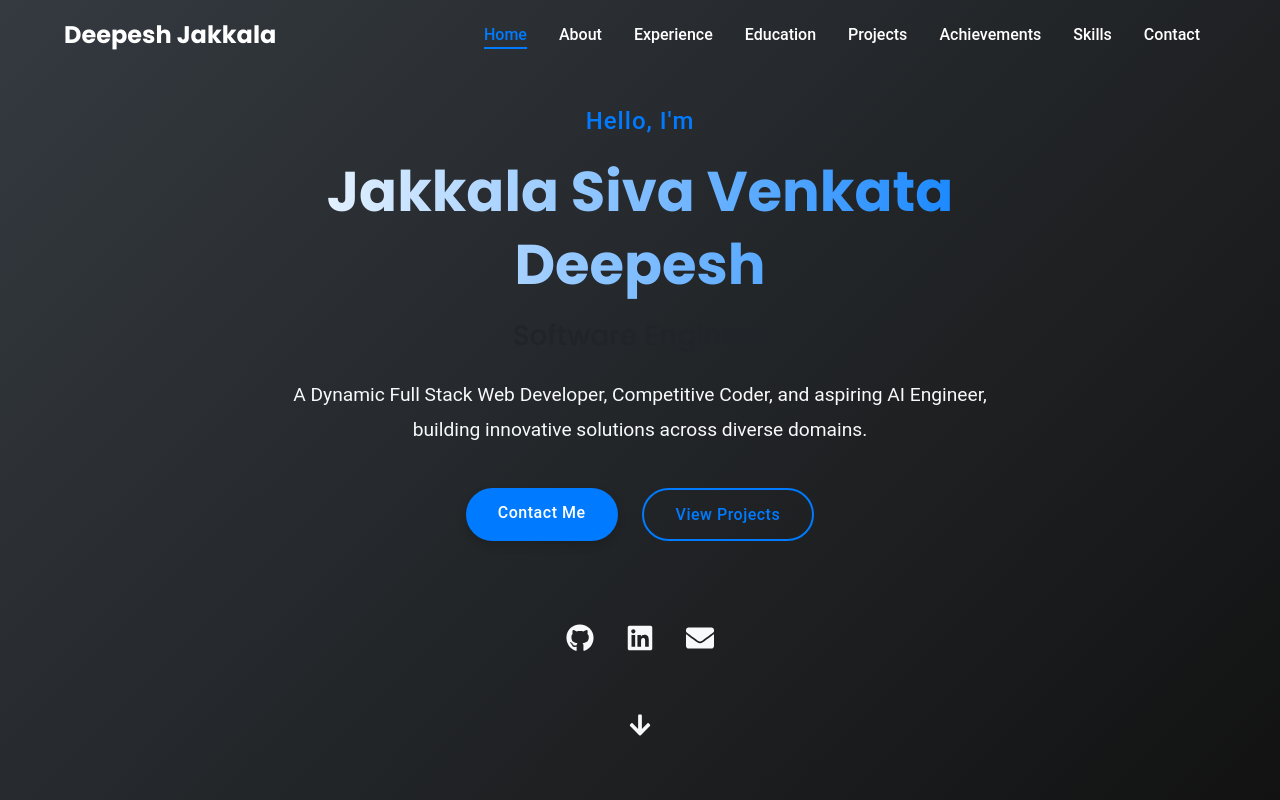
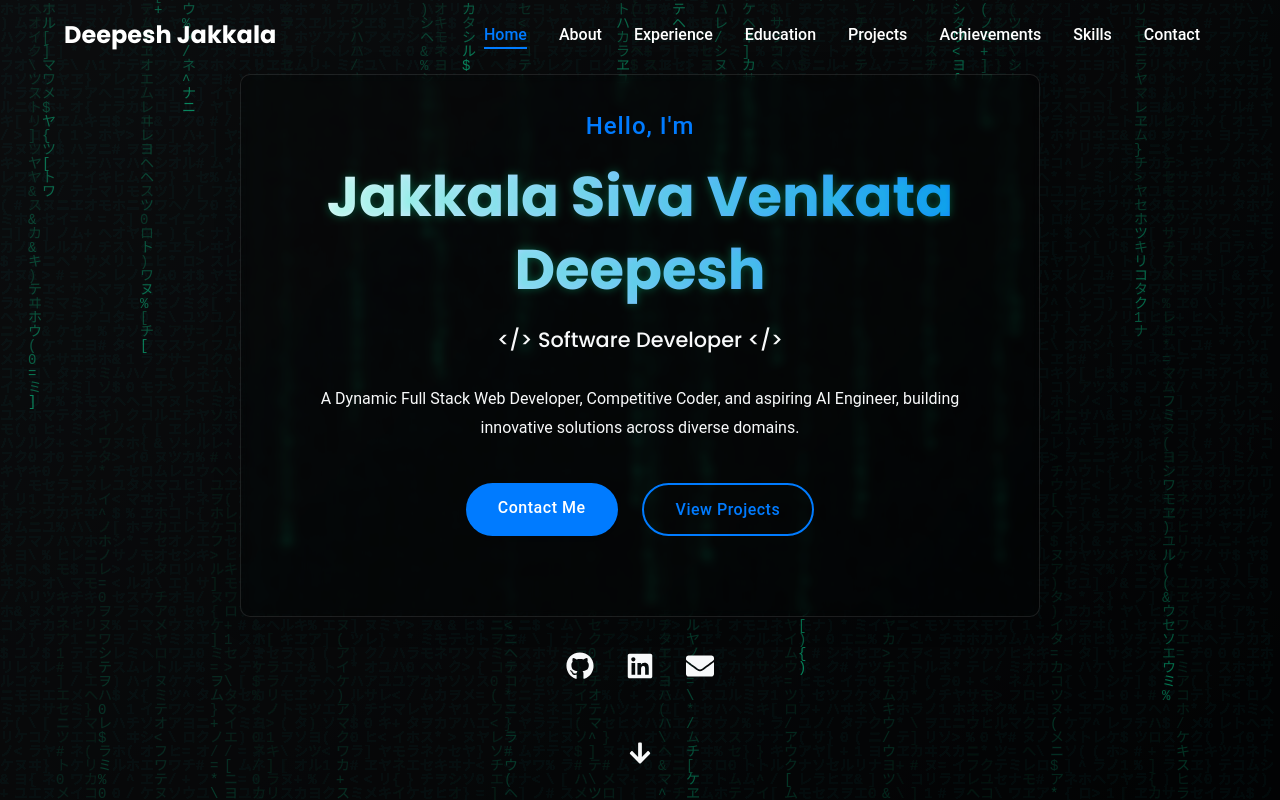
Before and after one commit to DeepeshDragoneel/Portfolio, a React (Create React App) app: page / in a window 1280 px wide. Shown: the top 800 px of the page. Built offline with nearby package versions, Linux system fonts and the light colour scheme; no server answers.

Commit message:
checkpoint-2

```diff
--- a/src/components/Hero/hero.jsx
+++ b/src/components/Hero/hero.jsx
@@ -1,100 +1,102 @@
-import React from "react";
+import React, { useEffect, useRef } from "react";
 import { Link } from "react-scroll";
 import { FaGithub, FaLinkedin, FaEnvelope, FaArrowDown } from "react-icons/fa";
-import Particles from "react-tsparticles";
 import "./hero.scss";
 
 const Hero = () => {
-    const particlesOptions = {
-        background: {
-            color: {
-                value: "transparent",
-            },
-        },
-        fpsLimit: 60,
-        interactivity: {
-            events: {
-                onClick: {
-                    enable: true,
-                    mode: "push",
-                },
-                onHover: {
-                    enable: true,
-                    mode: "repulse",
-                    distance: 100,
-                },
-                resize: true,
-            },
-            modes: {
-                push: {
-                    quantity: 4,
-                },
-                repulse: {
-                    distance: 100,
-                    duration: 0.4,
-                },
-            },
-        },
-        particles: {
-            color: {
-                value: "#ffffff",
-            },
-            links: {
-                color: "#ffffff",
-                distance: 150,
-                enable: true,
-                opacity: 0.3,
-                width: 1,
-                triangles: {
-                    enable: false,
-                    opacity: 0.1,
-                },
-            },
-            move: {
-                direction: "none",
-                enable: true,
-                outMode: "bounce",
-                random: false,
-                speed: 2,
-                straight: false,
-                attract: {
-                    enable: false,
-                    rotateX: 600,
-                    rotateY: 1200,
-                },
-            },
-            number: {
-                density: {
-                    enable: true,
-                    area: 800,
-                },
-                value: 50,
-            },
-            opacity: {
-                value: 0.4,
-                random: true,
-            },
-            shape: {
-                type: "circle",
-            },
-            size: {
-                random: true,
-                value: 4,
-                animation: {
-                    enable: true,
-                    speed: 3,
-                    minimumValue: 0.1,
-                    sync: false,
-                },
-            },
-        },
-        detectRetina: true,
-    };
+    const canvasRef = useRef(null);
+
+    useEffect(() => {
+        const canvas = canvasRef.current;
+        const ctx = canvas.getContext("2d");
+        let width = (canvas.width = window.innerWidth);
+        let height = (canvas.height = window.innerHeight);
+
+        // Matrix characters - mix of symbols and digits
+        const characters =
+            "01アイウエオカキクケコサシスセソタチツテトナニヌネノハヒフヘホマミムメモヤユヨラリルレロワヰヱヲ<>/\\[]{}#$%^&*()+=".split(
+                ""
+            );
+
+        const fontSize = 14;
+        const columns = Math.floor(width / fontSize);
+
+        // Array to store the position of each character
+        const drops = [];
+        for (let i = 0; i < columns; i++) {
+            drops[i] = Math.floor(Math.random() * -100);
+        }
+
+        // Function to calculate the brightness for a column
+        const getBrightness = (column) => {
+            // Characters at the front should be brighter
+            return 0.3 + Math.random() * 0.3;
+        };
+
+        // Drawing the characters
+        function draw() {
+            // Set background with alpha to create trail effect
+            ctx.fillStyle = "rgba(10, 10, 15, 0.05)";
+            ctx.fillRect(0, 0, width, height);
+
+            for (let i = 0; i < drops.length; i++) {
+                // Generate a random character
+                const text =
+                    characters[Math.floor(Math.random() * characters.length)];
+
+                // Get brightness for this column
+                const brightness = getBrightness(i);
+
+                // Set color to green with random brightness
+                ctx.fillStyle = `rgba(0, 255, 170, ${brightness})`;
+                ctx.font = `${fontSize}px monospace`;
+
+                // Draw the character
+                ctx.fillText(text, i * fontSize, drops[i] * fontSize);
+
+                // Move drops down
+                drops[i]++;
+
+                // If a drop has hit the bottom, reset with random start position
+                if (drops[i] * fontSize > height && Math.random() > 0.975) {
+                    drops[i] = Math.floor(Math.random() * -100);
+                }
+            }
+        }
+
+        // Animation loop
+        const interval = setInterval(draw, 35);
+
+        // Handle window resize
+        const handleResize = () => {
+            width = canvas.width = window.innerWidth;
+            height = canvas.height = window.innerHeight;
+
+            // Recalculate columns
+            const newColumns = Math.floor(width / fontSize);
+
+            // Reset drops if needed
+            if (newColumns !== drops.length) {
+                drops.length = 0;
+                for (let i = 0; i < newColumns; i++) {
+                    drops[i] = Math.floor(Math.random() * -100);
+                }
+            }
+        };
+
+        window.addEventListener("resize", handleResize);
+
+        // Cleanup
+        return () => {
+            clearInterval(interval);
+            window.removeEventListener("resize", handleResize);
+        };
+    }, []);
 
     return (
         <section id="hero" className="hero">
-            <div className="hero__particles">
-                <Particles id="tsparticles" options={particlesOptions} />
+            <div className="hero__background">
+                <canvas ref={canvasRef} className="matrix-canvas"></canvas>
             </div>
             <div className="container hero__container">
                 <div className="hero__content">
@@ -102,11 +104,13 @@ const Hero = () => {
                     <h1 className="hero__title">
                         Jakkala Siva Venkata Deepesh
                     </h1>
-                    <h2 className="hero__subtitle">Software Engineer</h2>
+                    <h2 className="hero__subtitle">
+                        {"</>"} Software Developer {"</>"}
+                    </h2>
                     <p className="hero__description">
-                        A Dynamic Full Stack Web Developer,
-                        Competitive Coder, and aspiring AI Engineer, building
-                        innovative solutions across diverse domains.
+                        A Dynamic Full Stack Web Developer, Competitive Coder,
+                        and aspiring AI Engineer, building innovative solutions
+                        across diverse domains.
                     </p>
                     <div className="hero__cta">
                         <Link
--- a/src/components/Hero/hero.scss
+++ b/src/components/Hero/hero.scss
@@ -6,39 +6,35 @@
     position: relative;
     height: 100vh;
     min-height: 600px;
-    background: linear-gradient(135deg, $dark-bg-color 0%, #121212 100%);
+    background: linear-gradient(135deg, $dark-bg-color 0%, #0a0e12 100%);
     overflow: hidden;
     display: flex;
     align-items: center;
 
-    &__particles {
+    &__background {
         position: absolute;
         top: 0;
         left: 0;
         width: 100%;
         height: 100%;
-        z-index: $z-particles;
         pointer-events: none;
+        overflow: hidden;
+    }
 
-        #tsparticles {
-            width: 100%;
-            height: 100%;
-            canvas {
-                position: absolute;
-                top: 0;
-                left: 0;
-                width: 100% !important;
-                height: 100% !important;
-                pointer-events: auto;
-            }
-        }
+    .matrix-canvas {
+        position: absolute;
+        top: 0;
+        left: 0;
+        width: 100%;
+        height: 100%;
+        opacity: 0.8;
     }
 
     &__container {
         position: relative;
         z-index: 1;
         padding-top: 0;
-        height: 95%;
+        height: 100%;
         display: flex;
         flex-direction: column;
         justify-content: center;
@@ -53,6 +49,12 @@
         animation: fadeIn 0.8s ease-in-out forwards;
         margin-bottom: 2rem;
         margin-top: 2rem;
+        background-color: rgba(0, 0, 0, 0.3);
+        backdrop-filter: blur(5px);
+        padding: 2rem;
+        border-radius: 10px;
+        box-shadow: 0 4px 30px rgba(0, 0, 0, 0.1);
+        border: 1px solid rgba(255, 255, 255, 0.1);
     }
 
     &__greeting {
@@ -70,10 +72,11 @@
     &__title {
         font-size: 3.5rem;
         font-weight: 700;
-        margin: 1rem 0 1rem 0;
+        margin: 1rem 0 1.2rem 0;
         background: linear-gradient(90deg, #ffffff, $primary-color);
         -webkit-background-clip: text;
         -webkit-text-fill-color: transparent;
+        text-shadow: 0 0 10px rgba(0, 255, 170, 0.3);
 
         @include max-md {
             font-size: 2.5rem;
@@ -81,9 +84,10 @@
     }
 
     &__subtitle {
-        font-size: 1.75rem;
+        font-size: 1.3rem;
         font-weight: 500;
-        margin-bottom: 1.5rem;
+        margin-bottom: 2rem;
+        color: $light-text-color;
 
         @include max-md {
             font-size: 1.5rem;
@@ -91,7 +95,7 @@
     }
 
     &__description {
-        font-size: 1.2rem;
+        font-size: 1rem;
         margin-bottom: 2.5rem;
         max-width: 700px;
         margin-left: auto;
@@ -131,16 +135,17 @@
     &__social-link {
         color: $light-text-color;
         transition: all $transition-speed ease-in-out;
+        text-shadow: 0 0 10px rgba(0, 255, 170, 0.5);
 
         &:hover {
-            color: $primary-color;
+            color: #00ffaa;
             transform: translateY(-5px);
         }
     }
 
     &__scroll {
         position: absolute;
-        bottom: 2rem;
+        bottom: 1.5rem;
         left: 50%;
         transform: translateX(-50%);
         font-size: 1.5rem;
@@ -149,9 +154,10 @@
         a {
             color: $light-text-color;
             transition: all $transition-speed ease-in-out;
+            text-shadow: 0 0 10px rgba(0, 255, 170, 0.5);
 
             &:hover {
-                color: $primary-color;
+                color: #00ffaa;
             }
         }
     }
--- a/src/config/emailjs.js
+++ b/src/config/emailjs.js
@@ -3,9 +3,9 @@
 // You can get these credentials by signing up at https://www.emailjs.com/
 
 const emailjsConfig = {
-    serviceId: "service_lz6wuzb", // The EmailJS Service ID
-    templateId: "template_eoo0m1d", // The EmailJS Template ID
-    publicKey: "G-IJ0wcfG9n25MBzL", // Your EmailJS Public Key
+    serviceId: process.env.REACT_APP_EMAILJS_SERVICE_ID,
+    templateId: process.env.REACT_APP_EMAILJS_TEMPLATE_ID,
+    publicKey: process.env.REACT_APP_EMAILJS_PUBLIC_KEY,
 };
 
 export default emailjsConfig;
```
Also changed, not shown: 2 other files (tests, documents, lock files or other folders).
